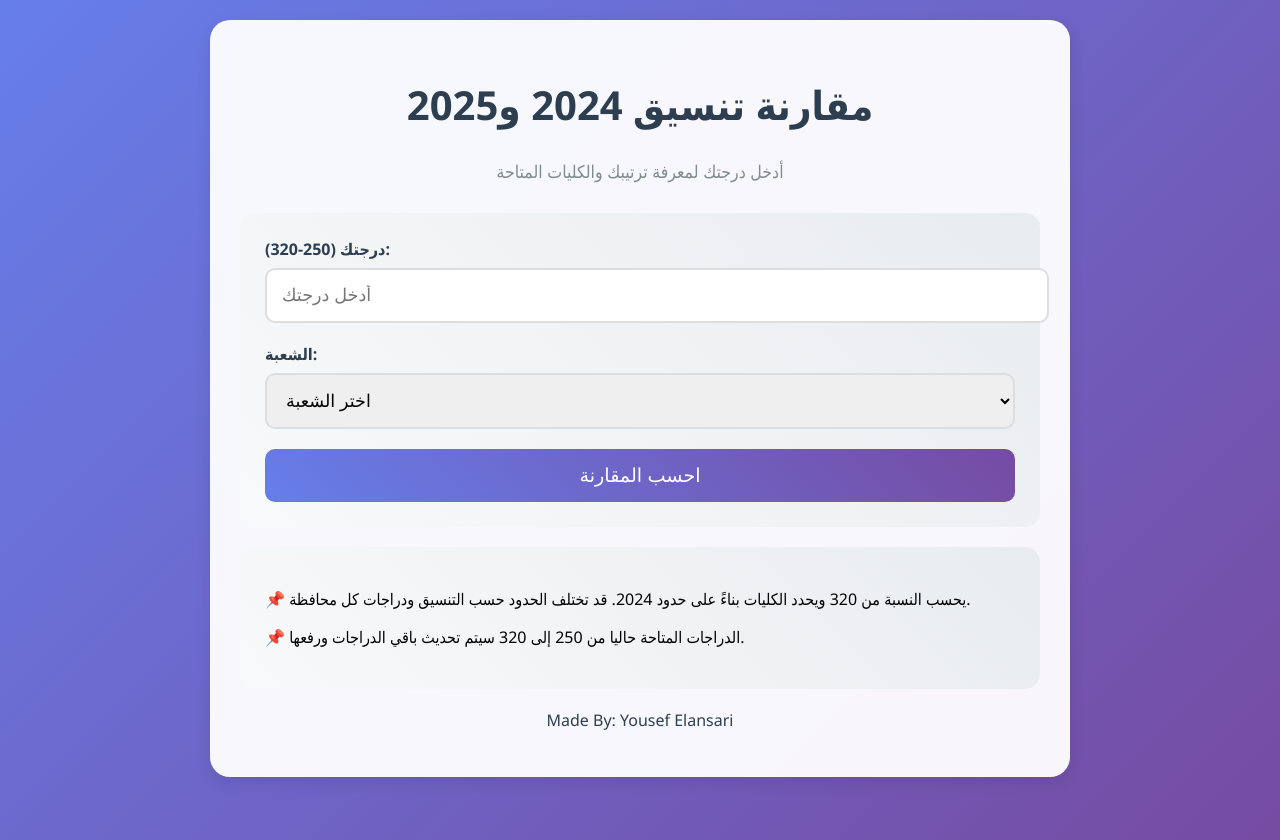
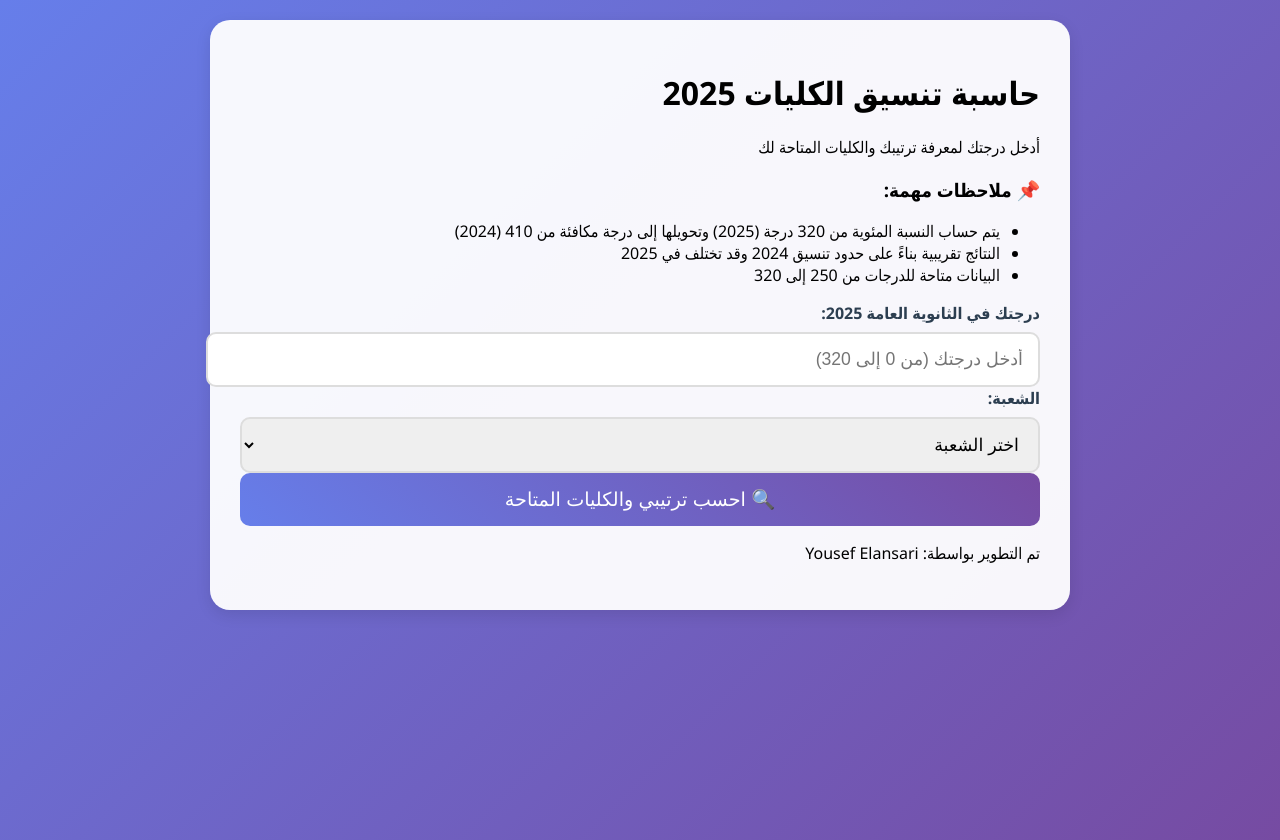
Before and after one commit to I9MM/Tanseq-trial, a plain HTML site: page index.html in a window 1280 px wide. Drawn offline with Linux system fonts and the light colour scheme.

Commit message:
Update index.html

```diff
--- a/index.html
+++ b/index.html
@@ -1,47 +1,46 @@
 <!DOCTYPE html>
-<html lang="ar">
+<html lang="ar" dir="rtl">
 <head>
     <meta charset="UTF-8">
     <meta name="viewport" content="width=device-width, initial-scale=1.0">
-    <title>مقارنة تنسيق 2024 و2025</title>
+    <title>حاسبة تنسيق الكليات 2025</title>
     <link rel="stylesheet" href="styles.css">
 </head>
 <body>
     <div class="container">
-        <div class="header">
-            <h1>مقارنة تنسيق 2024 و2025</h1>
-            <p>أدخل درجتك لمعرفة ترتيبك والكليات المتاحة</p>
+        <h1>حاسبة تنسيق الكليات 2025</h1>
+        <p>أدخل درجتك لمعرفة ترتيبك والكليات المتاحة لك</p>
+
+        <div class="notes">
+            <h3>📌 ملاحظات مهمة:</h3>
+            <ul>
+                <li>يتم حساب النسبة المئوية من 320 درجة (2025) وتحويلها إلى درجة مكافئة من 410 (2024)</li>
+                <li>النتائج تقريبية بناءً على حدود تنسيق 2024 وقد تختلف في 2025</li>
+                <li>البيانات متاحة للدرجات من 250 إلى 320</li>
+            </ul>
         </div>
 
-        <div class="input-section">
-            <div class="input-group">
-                <label for="score">درجتك (250-320):</label>
-                <input type="number" id="score" min="250" max="320" step="0.5" placeholder="أدخل درجتك">
-            </div>
-            <div class="input-group">
-                <label for="section">الشعبة:</label>
-                <select id="section">
-                    <option value="">اختر الشعبة</option>
-                    <option value="علوم">علمي</option>
-                    <option value="أدبي">أدبي</option>
-                </select>
-            </div>
-            <button onclick="compareRanks()">احسب المقارنة</button>
-        </div>
+        <form id="calculator-form">
+            <label for="score">درجتك في الثانوية العامة 2025:</label>
+            <input type="number" id="score" min="0" max="320" required placeholder="أدخل درجتك (من 0 إلى 320)">
 
-        <div class="result-section" id="result"></div>
+            <label for="track">الشعبة:</label>
+            <select id="track" required>
+                <option value="" disabled selected>اختر الشعبة</option>
+                <option value="science">علمي علوم</option>
+                <option value="math">علمي رياضة</option>
+                <option value="literary">أدبي</option>
+            </select>
 
-        <div class="note">
-            <p>📌 يحسب النسبة من 320 ويحدد الكليات بناءً على حدود 2024. قد تختلف الحدود حسب التنسيق ودراجات كل محافظة.</p>
-            <p>📌 الدراجات المتاحة حاليا من 250 إلى 320 سيتم تحديث باقي الدراجات ورفعها.</p>
-        </div>
+            <button type="submit">🔍 احسب ترتيبي والكليات المتاحة</button>
+        </form>
 
-        <div class="footer">
-            <p>Made By: Yousef Elansari</p>
-        </div>
+        <div id="result" class="result"></div>
+
+        <footer>
+            <p>تم التطوير بواسطة: Yousef Elansari</p>
+        </footer>
     </div>
-    <script src="colleges2024.js"></script>
-    <script src="ranks2025.js"></script>
     <script src="script.js"></script>
 </body>
 </html>
```
